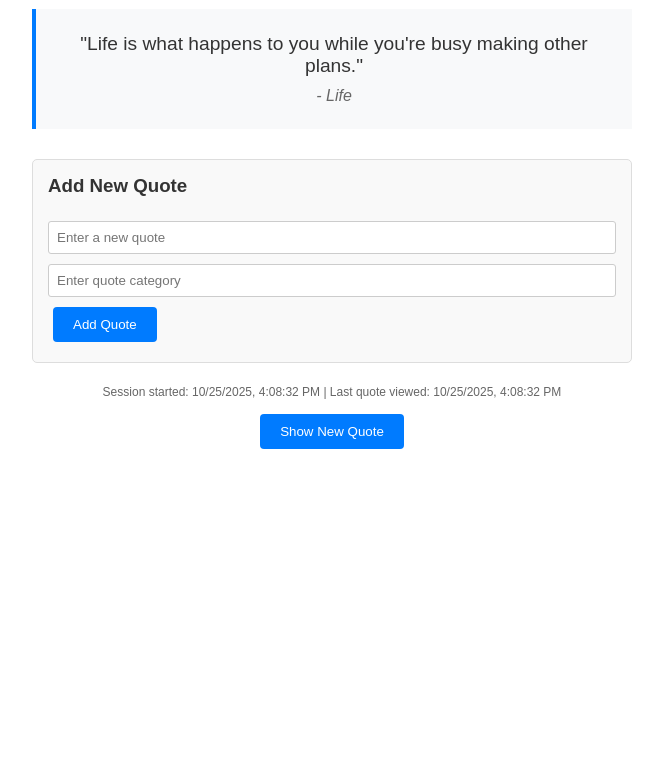
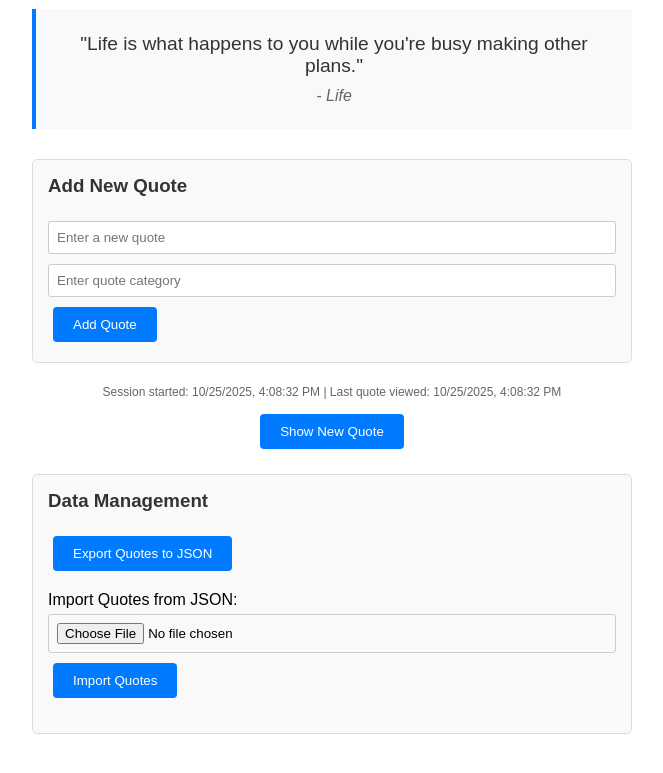
Before and after one commit to YTJ-10/alx_fe_javascript, a plain HTML site: page dom-manipulation/index.html in a window 1280 px wide. Shown: the part 99-872 px from the top of the page, without its empty margins (308-971 px from the left). Before the commit the page ends 800 px from the top, so only its background shows below. Drawn offline with Linux system fonts and the light colour scheme.

Commit message:
correcting second task
Added data management section for importing and exporting quotes.

```diff
--- a/dom-manipulation/index.html
+++ b/dom-manipulation/index.html
@@ -9,6 +9,18 @@
     <h1>Dynamic Quote Generator</h1>
     <div id="quoteDisplay"></div>
     <button id="newQuote">Show New Quote</button>
+
+    <!-- Data Management Section -->
+    <div id="dataControls">
+        <h3>Data Management</h3>
+        <button onclick="exportToJson()">Export Quotes to JSON</button>
+        <div class="import-section">
+            <label for="importFile">Import Quotes from JSON:</label>
+            <input type="file" id="importFile" accept=".json" />
+            <button onclick="importFromJson()">Import Quotes</button>
+        </div>
+    </div>
+
     <script src="script.js"></script>
 </body>
 </html>
```
Lines whose indentation alone changed are shown as unchanged.
